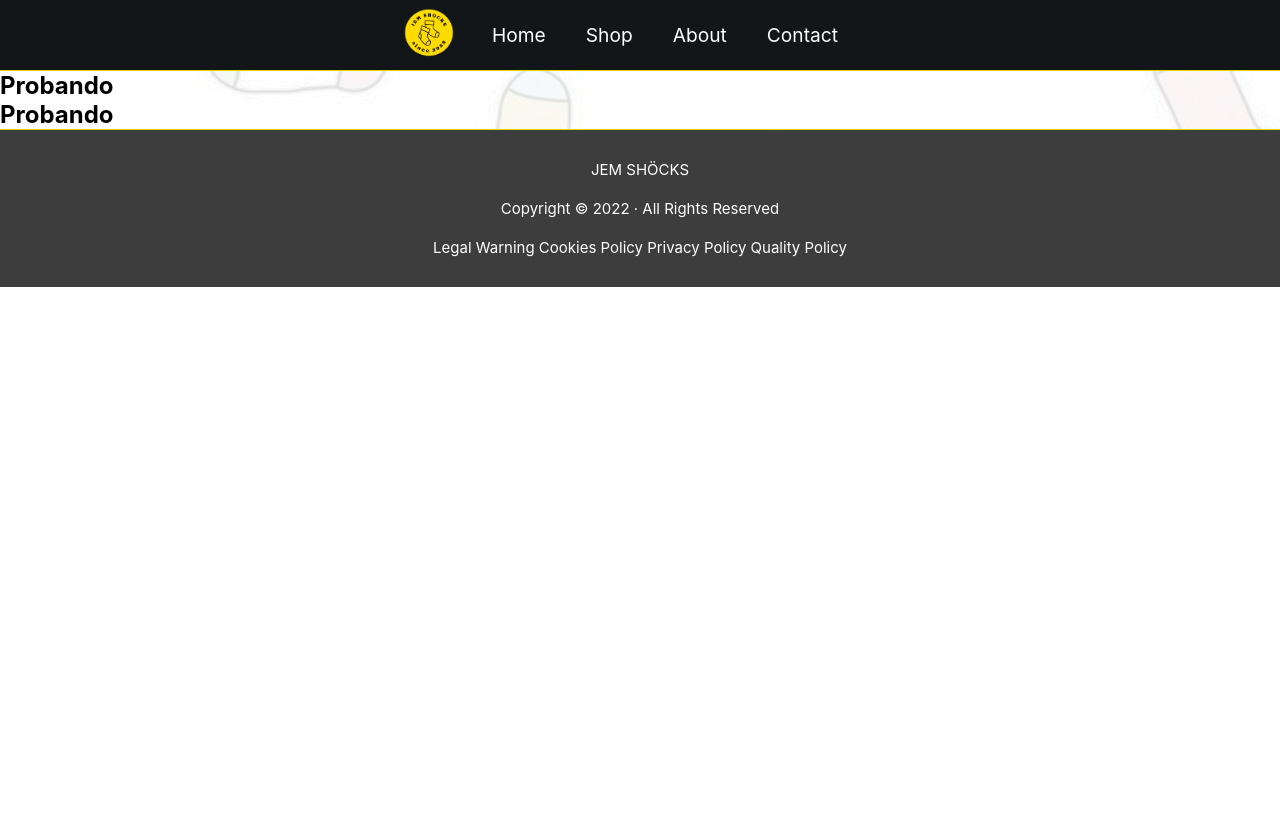
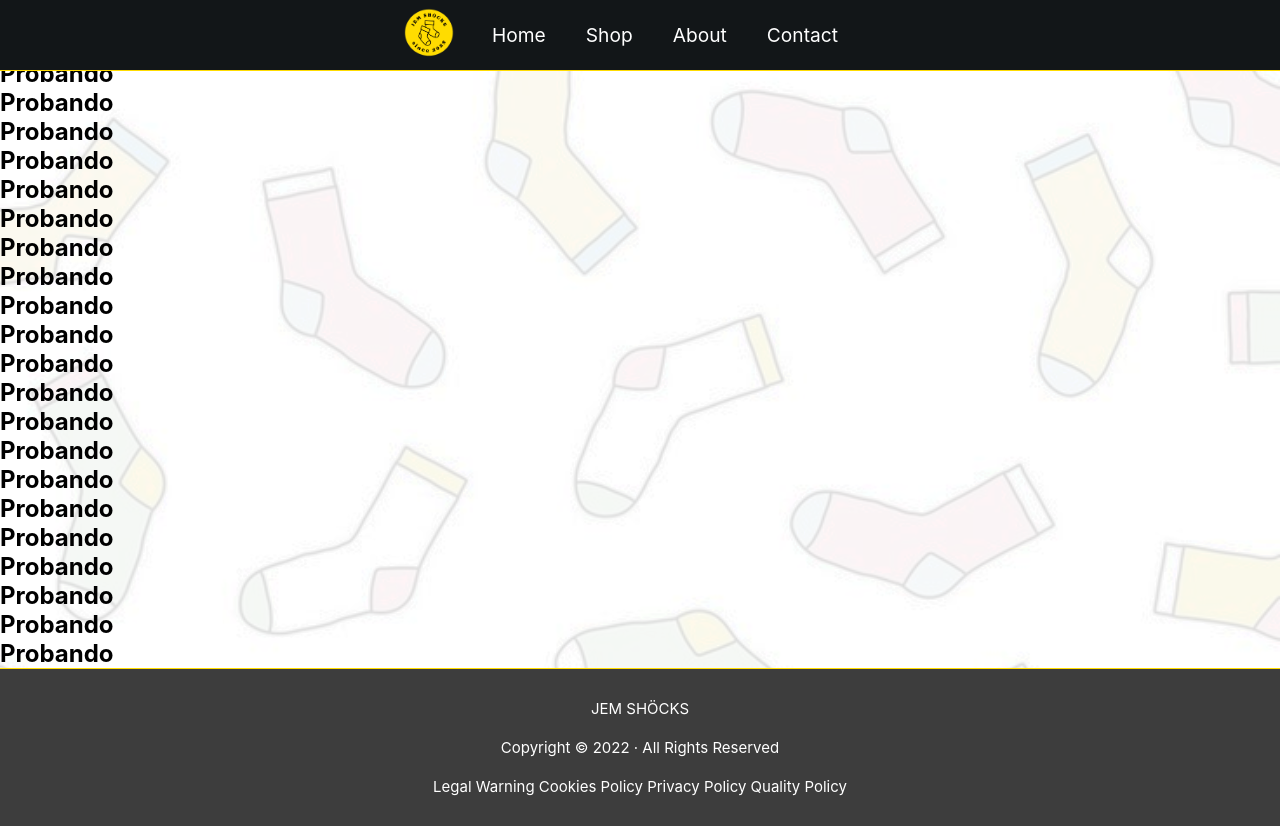
Before and after one commit to Yorrryiii/JEM_Shocks, a React (Create React App) app in the folder jem_shocks/: page / in a window 1280 px wide. Before the commit the page ends 800 px from the top, so only its background shows below. Built offline with nearby package versions, Linux system fonts and the light colour scheme.

Commit message:
sticky navbar

```diff
--- a/jem_shocks/src/components/Home.jsx
+++ b/jem_shocks/src/components/Home.jsx
@@ -5,9 +5,6 @@ export class Home extends Component{
     render(){
         return(
             <div id='cuerpo'>
-                <h2>Probando</h2>
-                <h2>Probando</h2>
-                {/* <h2>Probando</h2>
                 <h2>Probando</h2>
                 <h2>Probando</h2>
                 <h2>Probando</h2>
@@ -26,7 +23,10 @@ export class Home extends Component{
                 <h2>Probando</h2>
                 <h2>Probando</h2>
                 <h2>Probando</h2>
-                <h2>Probando</h2> */}
+                <h2>Probando</h2>
+                <h2>Probando</h2>
+                <h2>Probando</h2>
+                <h2>Probando</h2>
 
             </div>
         )
--- a/jem_shocks/src/components/styles/About.css
+++ b/jem_shocks/src/components/styles/About.css
@@ -11,6 +11,7 @@
     background-attachment: fixed;
     /* Centramos la imagen */
     background-position: center center;
+    margin-top: 30px; /* Add a top margin to avoid navbar overlay */
 }
 
 #introduccion{
--- a/jem_shocks/src/components/styles/Navbar.css
+++ b/jem_shocks/src/components/styles/Navbar.css
@@ -6,7 +6,11 @@ nav{
     align-items: center;
     justify-content: center;
     border-bottom: 1px solid #ffdc00;
+    position: fixed; /* Set the navbar to fixed position */
+    top: 0; /* Position the navbar at the top of the page */
+    width: 100%; /* Full width */
 }
+
 
 a{
     float: right;
```
Also changed, not shown: jem_shocks/src/components/Navbar.jsx (line endings or trailing spaces).
